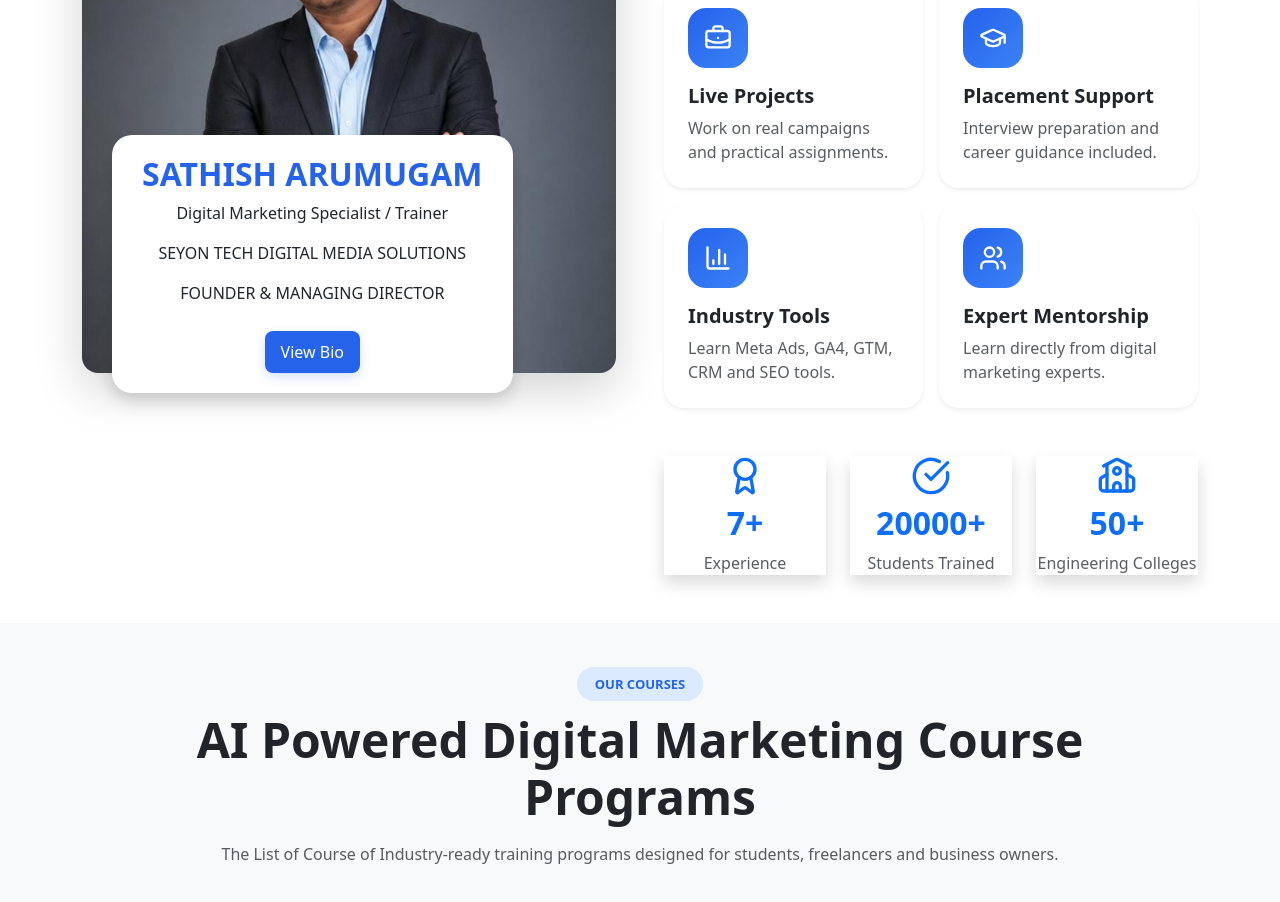
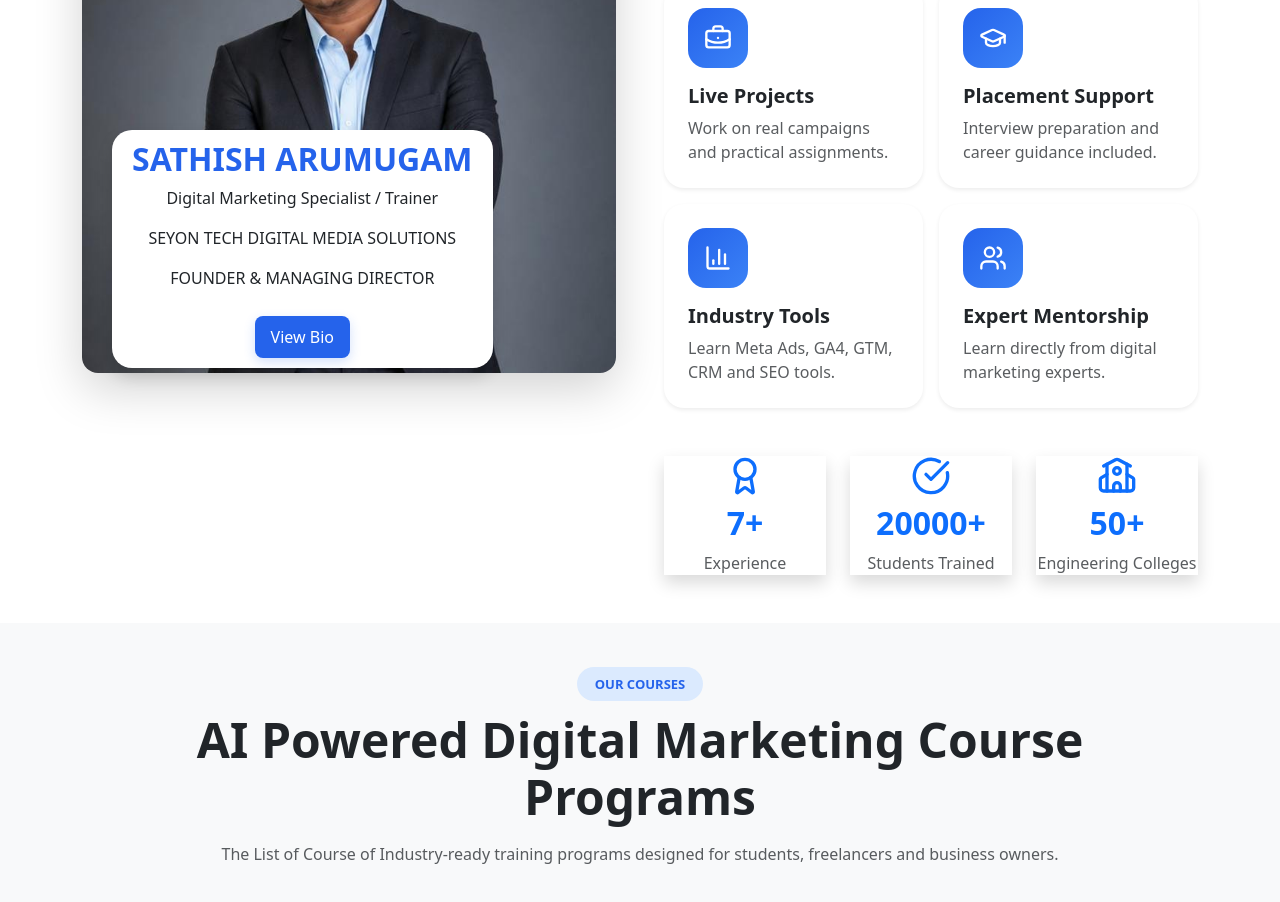
Before and after one commit to seyontechmedia/seyon-digitalmarketing, a React (Vite) app: page / in a window 1280 px wide. Shown: the part 1340-2242 px from the top of the page. Built offline with nearby package versions, Linux system fonts and the light colour scheme.

Commit message:
updated bio

```diff
--- a/src/App.css
+++ b/src/App.css
@@ -179,12 +179,12 @@ body {
 .experience-card {
   position: absolute;
 
-  bottom: -20px;
+  bottom: 5px;
   left: 30px;
 
   background: white;
 
-  padding: 20px 30px;
+  padding: 10px 20px;
 
   border-radius: 20px;
 
```
